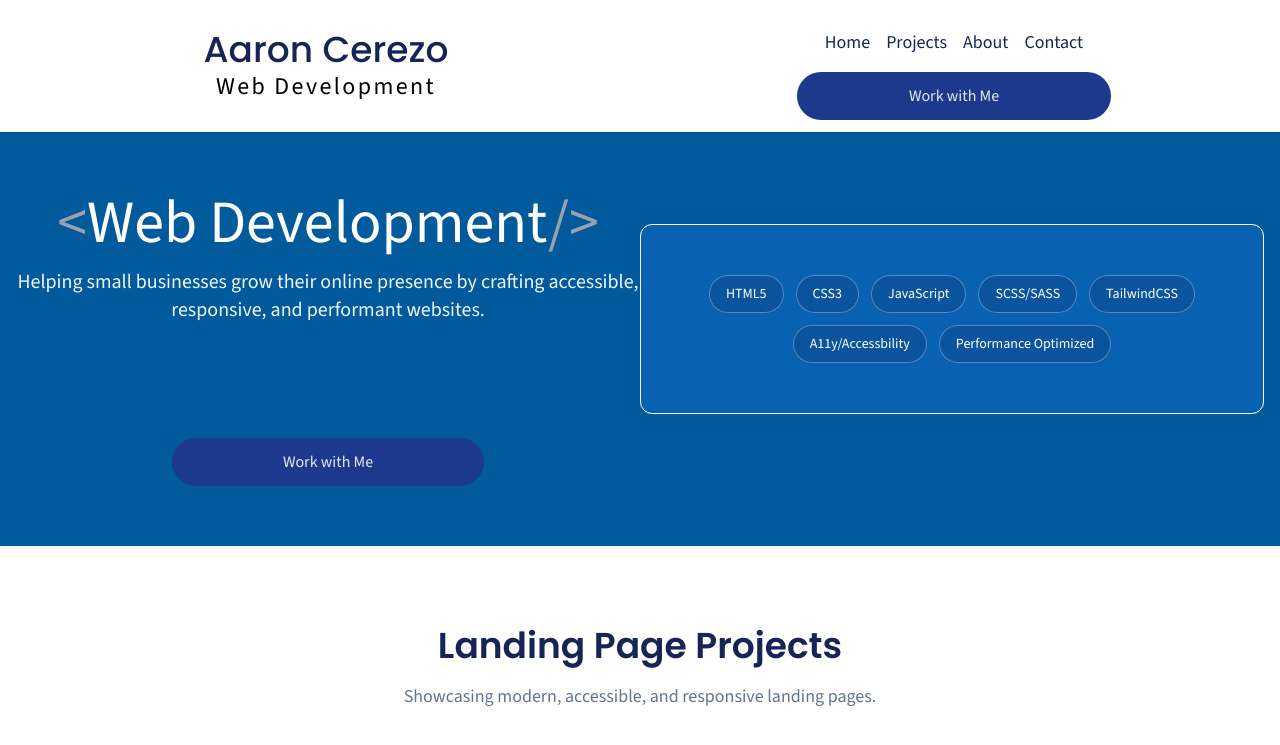
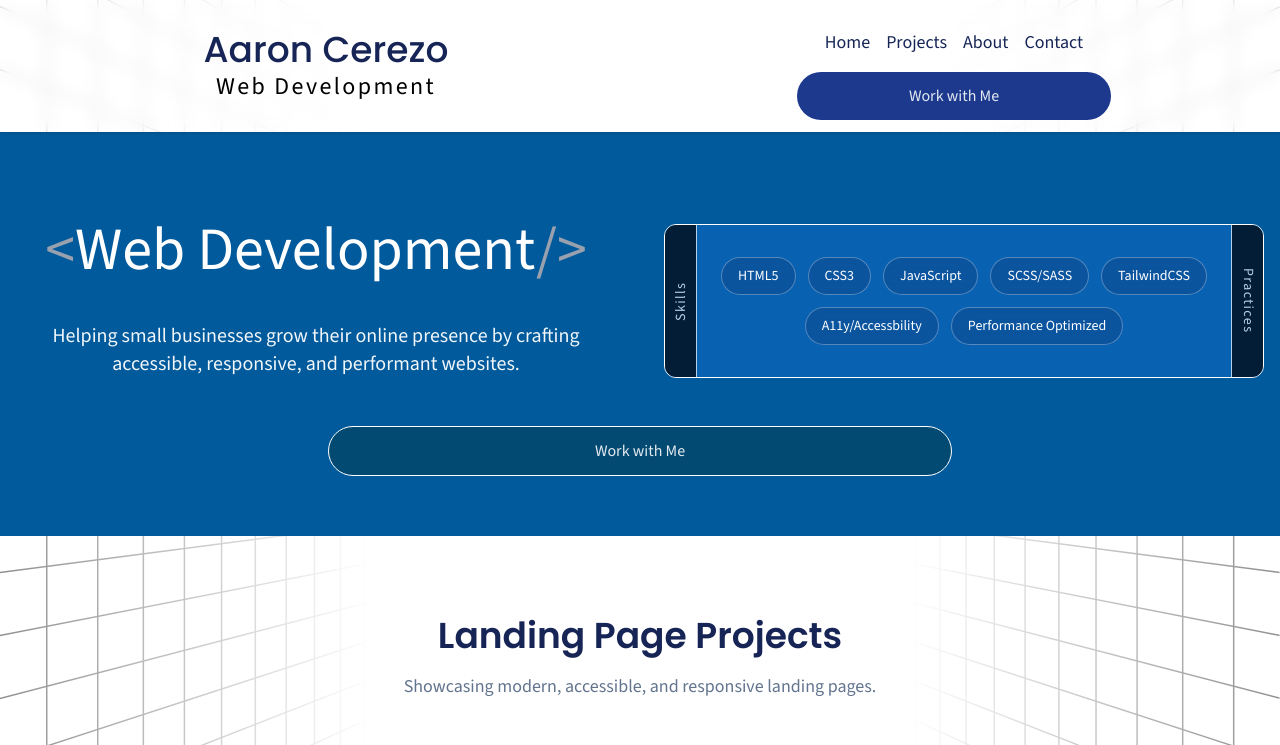
Before and after one commit to PastaSus/freelance-portfolio, a website built with Vite: page portfolio/index.html in a window 1280 px wide. Shown: the top 745 px of the page. Built offline with nearby package versions, Linux system fonts and the light colour scheme.

Commit message:
styles(bg-img): improve the look of the site?

```diff
--- a/portfolio/index.html
+++ b/portfolio/index.html
@@ -60,7 +60,7 @@
 
           <ul class="nav__links flex gap-4 text-lg">
             <li>
-              <a href="#home" class="underline-animate">Home</a>
+              <a href="#" class="underline-animate">Home</a>
             </li>
             <li>
               <a href="#projects" class="underline-animate">Projects</a>
@@ -91,22 +91,26 @@
       <section
         class="hero relative overflow-hidden bg-[#005A9C] py-15 text-center text-white"
       >
-        <div class="container mx-auto px-4 lg:grid lg:grid-cols-2">
-          <header>
+        <div class="container mx-auto px-4 lg:grid lg:grid-cols-2 lg:gap-12">
+          <header class="lg:grid lg:items-end">
             <h1 class="main-heading mb-4 text-5xl font-medium md:text-6xl">
               <span aria-hidden="true" class="text-gray-400">&lt;</span>Web
               Development<span aria-hidden="true" class="text-gray-400"
                 >/&gt;</span
               >
             </h1>
-            <p class="mb-8 text-lg font-light opacity-95 md:text-xl">
+            <p
+              class="0 text-lg font-light opacity-95 md:mx-auto md:max-w-145 md:text-xl lg:mb-0"
+            >
               Helping small businesses grow their online presence by crafting
               accessible, responsive, and performant websites.
             </p>
           </header>
 
+          <!-- <div> -->
+          <h2 class="hidden">Core Skills</h2>
           <ul
-            class="tech__stack mt-8 hidden flex-wrap justify-center gap-3 rounded-xl delay-400 md:flex md:border md:border-white md:bg-blue-500/20 md:py-12.5"
+            class="tech__stack mt-8 hidden flex-wrap justify-center gap-3 rounded-xl delay-400 md:relative md:mx-auto md:flex md:max-w-150 md:overflow-hidden md:border md:border-white md:bg-blue-500/20 md:p-8"
             aria-label="Core Skills and Practices"
           >
             <li class="tech__badge">HTML5</li>
@@ -119,15 +123,18 @@
             <li class="tech__badge">Performance Optimized</li>
           </ul>
 
-          <div class="container mx-auto flex">
+          <div class="container mx-auto flex lg:col-span-2">
             <a
               href="#"
-              class="cta mx-auto inline-block w-full rounded-full bg-blue-900 py-3 text-center text-slate-200 hover:bg-[hsl(225,67%,53%)] sm:w-1/2 md:mt-6"
+              class="cta mx-auto mt-8 inline-block w-full rounded-full border border-solid border-white bg-sky-900 py-3 text-center text-slate-200 hover:bg-sky-700 sm:w-1/2 md:mt-10 md:hover:bg-sky-900/0 lg:mt-0"
               >Work with Me</a
             >
           </div>
+          <!-- </div> -->
         </div>
       </section>
+
+      <section class="stats"></section>
 
       <!-- Projects Section -->
       <section
@@ -673,17 +680,21 @@
               <li>
                 <a
                   href="mailto:your.email@example.com"
-                  class="underline hover:text-white"
+                  class="relative inline-block duration-300 ease-in-out after:absolute after:bottom-1.5 after:left-0 after:h-0.25 after:w-full after:origin-left after:bg-white after:transition-transform after:content-[''] hover:text-white hover:after:scale-x-0"
                   >Email me via Gmail</a
                 >
               </li>
               <li>
-                <a href="#" class="underline hover:text-white"
+                <a
+                  href="#"
+                  class="relative inline-block duration-300 ease-in-out after:absolute after:bottom-1.5 after:left-0 after:h-0.25 after:w-full after:origin-left after:bg-white after:transition-transform after:content-[''] hover:text-white hover:after:scale-x-0"
                   >Visit My LinkedIn Profile</a
                 >
               </li>
               <li>
-                <a href="#" class="underline hover:text-white"
+                <a
+                  href="#"
+                  class="relative inline-block duration-300 ease-in-out after:absolute after:bottom-1.5 after:left-0 after:h-0.25 after:w-full after:origin-left after:bg-white after:transition-transform after:content-[''] hover:text-white hover:after:scale-x-0"
                   >See My Projects On GitHub</a
                 >
               </li>
@@ -700,7 +711,7 @@
               href="https://www.frontendmentor.io/"
               target="_blank"
               rel="noopener noreferrer"
-              class="underline hover:text-white/80"
+              class="relative inline-block duration-300 ease-in-out after:absolute after:bottom-0.5 after:left-0 after:h-0.25 after:w-full after:origin-left after:bg-white after:transition-transform after:content-[''] hover:text-white/80 hover:after:scale-x-0"
             >
               Frontend Mentor </a
             >, coded by me.
--- a/portfolio/src/style.css
+++ b/portfolio/src/style.css
@@ -48,6 +48,8 @@
 
     /* color: ;
     background-color: ; */
+    background: url("/assets/grid-bg-body.svg");
+    background-repeat: repeat;
   }
 
   /* Set shorter line heights on headings and interactive elements */
@@ -124,6 +126,28 @@
     @apply relative font-medium text-blue-950 duration-300 ease-in-out after:absolute after:-bottom-1 after:left-0 after:h-0.5 after:w-full after:origin-left after:scale-x-0 after:bg-blue-950 after:transition-transform hover:after:scale-x-100 focus:after:scale-x-100;
   }
 
+  .tech__stack::before,
+  .tech__stack::after {
+    content: "";
+    @apply absolute top-0 bottom-0 flex w-8 items-center justify-center bg-black text-sm tracking-widest text-white opacity-70;
+
+    /* writing-mode and text-orientation aren’t in Tailwind by default */
+    writing-mode: vertical-lr;
+    border-left: 1px solid white;
+    /* text-orientation: mixed; */
+  }
+
+  .tech__stack::before {
+    content: "Skills";
+    left: 0; /* offset outside */
+    transform: rotate(180deg);
+  }
+
+  .tech__stack::after {
+    content: "Practices";
+    right: 0;
+  }
+
   .tech__badge {
     @apply rounded-full border border-white/30 bg-blue-950/20 px-4 py-2 text-sm font-medium backdrop-blur transition-transform ease-in-out hover:-translate-y-0.5 hover:bg-blue-500/30;
   }
```
Also changed, not shown: portfolio/public/assets/grid-bg-body.svg (added), portfolio/public/assets/grid-light-blue.jpg (added), 1 other file.
